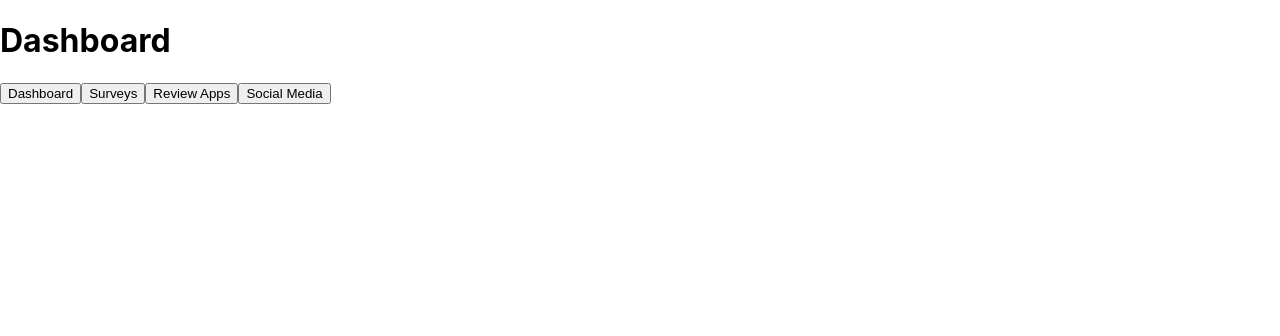
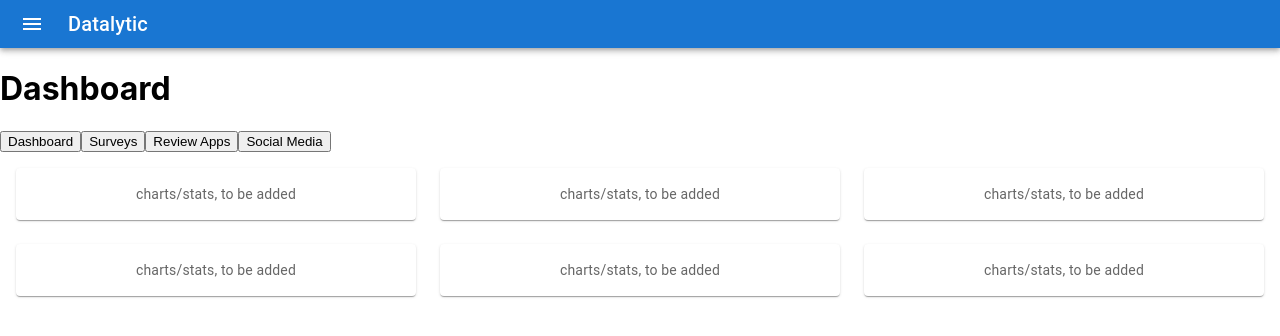
Before and after one commit to UTSCCSCC01/finalprojects22-byte-peeps, a React (Create React App) app in the folder frontend/app/: page /dashboard in a window 1280 px wide. Shown: the top 336 px of the page. Built offline with nearby package versions, Linux system fonts and the light colour scheme.

Commit message:
BYT-36 UI update
-included header with menu icon which persists across pages and grid template for Dashboard

```diff
--- a/frontend/app/src/App.tsx
+++ b/frontend/app/src/App.tsx
@@ -11,12 +11,14 @@ import Dashboard from './pages/Dashboard';
 import Surveys from './pages/Surveys';
 import ReviewApps from './pages/ReviewApps';
 import SocialMedia from './pages/SocialMedia';
-
+import Header from './Components/Header';
 
 export interface IAppProps {}
 
 const App: React.FunctionComponent<IAppProps> = (props) => {
     return (
+    <>
+        <Header />
         <BrowserRouter>
             <Routes>
                 <Route path="/" element={<Login />}/>
@@ -26,6 +28,7 @@ const App: React.FunctionComponent<IAppProps> = (props) => {
                 <Route path="socials" element={<SocialMedia />}/>
             </Routes>
         </BrowserRouter>
+    </>
     );
 };
 
--- /dev/null
+++ b/frontend/app/src/Components/Header.tsx
@@ -0,0 +1,25 @@
+import React from 'react';
+import AppBar from '@mui/material/AppBar';
+import Box from '@mui/material/Box';
+import Toolbar from '@mui/material/Toolbar';
+import Typography from '@mui/material/Typography';
+import IconButton from '@mui/material/IconButton';
+import MenuIcon from '@mui/icons-material/Menu';
+import Datalytic from './DatalyticLogo.png'
+
+export default function Header() {
+  return (
+    <Box sx={{ flexGrow: 1 }}>
+      <AppBar position="static">
+        <Toolbar variant="dense">
+          <IconButton edge="start" color="inherit" aria-label="menu" sx={{ mr: 2 }}>
+            <MenuIcon />
+          </IconButton>
+          <Typography variant="h6" color="inherit" component="div">
+            Datalytic
+          </Typography>
+        </Toolbar>
+      </AppBar>
+    </Box>
+  );
+}
--- a/frontend/app/src/pages/Dashboard.tsx
+++ b/frontend/app/src/pages/Dashboard.tsx
@@ -1,18 +1,37 @@
 import React from 'react'
+import { experimentalStyled as styled } from '@mui/material/styles';
 import { useNavigate } from 'react-router-dom'
+import {Box, Grid, Paper} from '@mui/material'
 
 export interface IDashProps {};
+
+const Item = styled(Paper)(({ theme }) => ({
+    backgroundColor: theme.palette.mode === 'dark' ? '#1A2027' : '#fff',
+    ...theme.typography.body2,
+    padding: theme.spacing(2),
+    textAlign: 'center',
+    color: theme.palette.text.secondary,
+  }));
 
 const Dashboard: React.FunctionComponent<IDashProps> = (props) => {
     const navigate = useNavigate();
   return (
-    <div>
+    <>
       <h1>Dashboard</h1>
       <button onClick={() => navigate('/dashboard')}>Dashboard</button>
       <button onClick={() => navigate('/surveys')}>Surveys</button>
       <button onClick={() => navigate('/reviews')}>Review Apps</button>
       <button onClick={() => navigate('/socials')}>Social Media</button>
-    </div>
+      <Box sx={{ flexGrow: 1 , p:2}}>
+        <Grid container spacing={{ xs: 2, md: 3 }} columns={{ xs: 4, sm: 8, md: 12 }}>
+          {Array.from(Array(6)).map((_, index) => (
+            <Grid item xs={2} sm={4} md={4} key={index}>
+              <Item>charts/stats, to be added</Item>
+            </Grid>
+          ))}
+        </Grid>
+      </Box>
+    </>
   )
 }
 
--- a/frontend/app/src/pages/Login.tsx
+++ b/frontend/app/src/pages/Login.tsx
@@ -1,6 +1,7 @@
-import { Button, Box, Typography, Stack, TextField, AppBar, Toolbar} from '@mui/material';
+import { Button, Box, Typography, Stack, TextField, AppBar, Toolbar, Backdrop} from '@mui/material';
 import React from 'react'
 import { useNavigate } from 'react-router-dom'
+import background from './background.png'
 
 export interface ILoginProps {};
 
@@ -8,17 +9,28 @@ const Login: React.FunctionComponent<ILoginProps> = (props) => {
     const login = useNavigate();
     return (
         <>
+            {/* <div
+            style={{
+                backgroundImage: background,
+                backgroundPosition: "center",
+                backgroundSize: "cover",
+                backgroundRepeat: "no-repeat",
+                width: "200px",
+                height: "200px"}}>
+            </div> */}
             <Box
                 component="form"
                 display="flex"
                 justifyContent="center"
                 alignItems="center"
-                minHeight="100vh"
+                // minHeight="50vh"
                 sx={{
                 boxShadow: 1,
                 borderRadius: 2,
-                p: 2,
-                minWidth: 50,
+                p: 5,
+                width: '25%',
+                m: 'auto',
+                mt: '10%'
                 }}>
                 <Stack spacing={2}>
                     <Typography component="h1" align='center'>Sign in </Typography>
```
Lines whose indentation alone changed are shown as unchanged.
